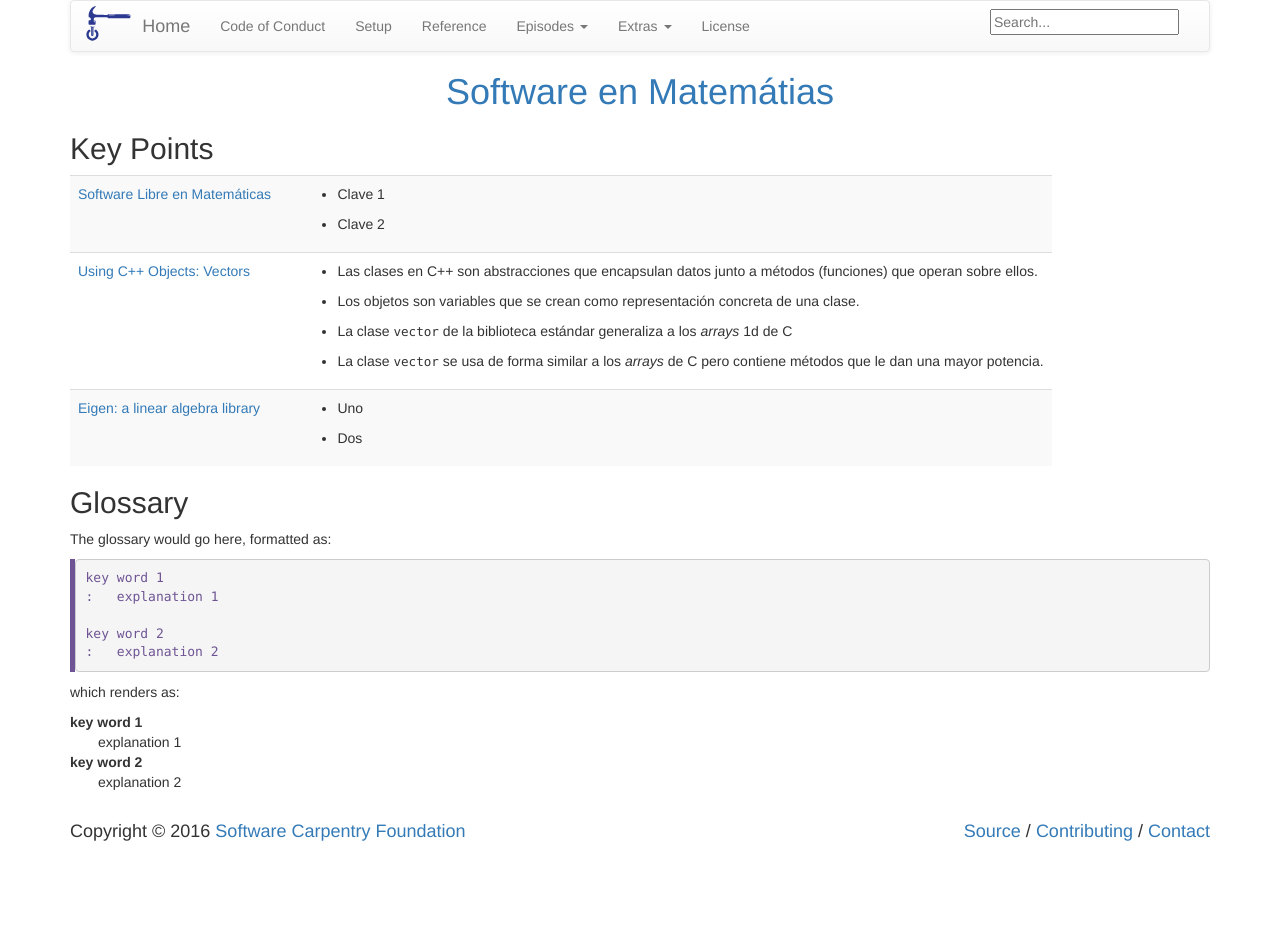
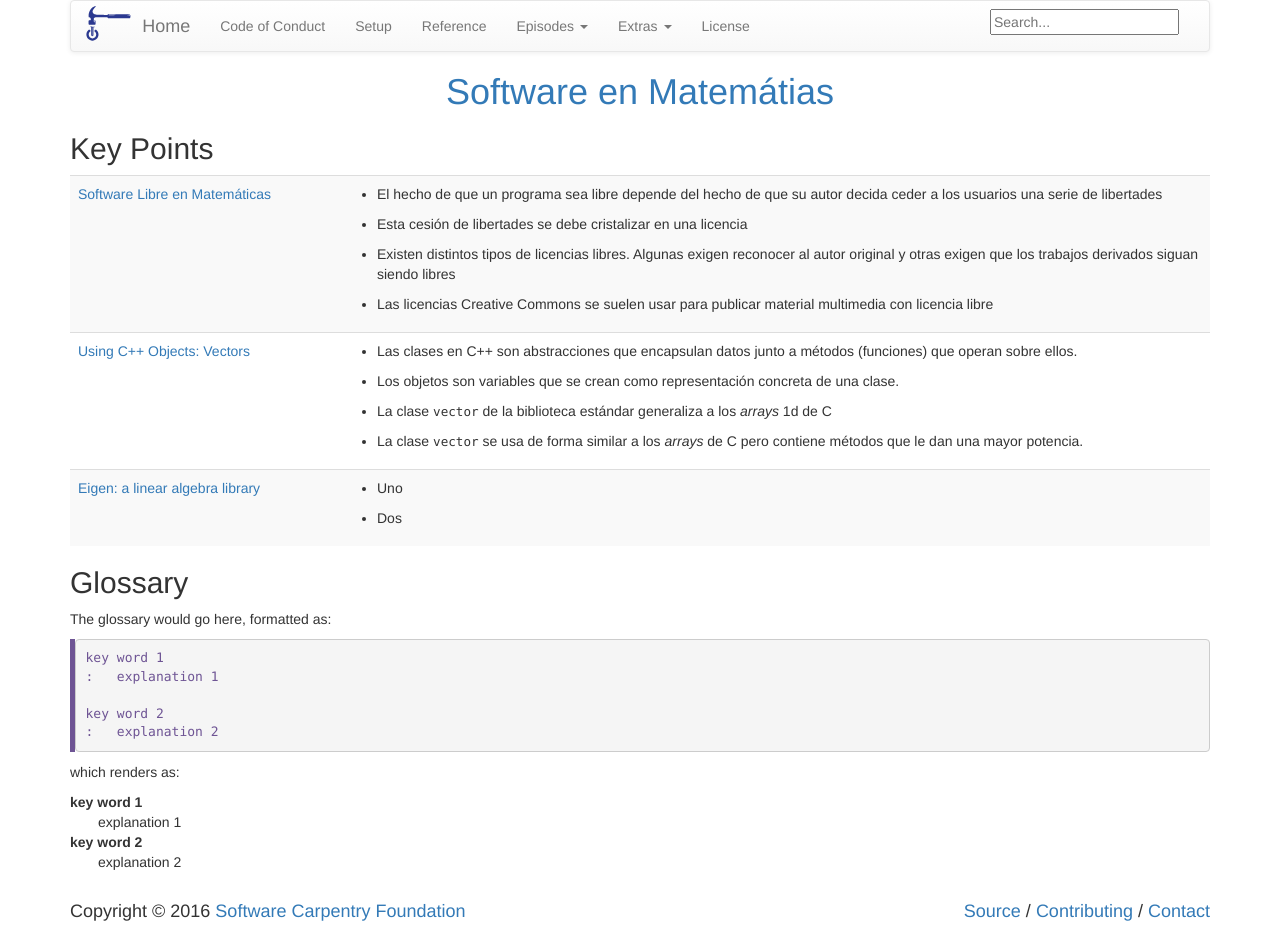
Before and after one commit to rrgalvan/libresoftmat, a Jekyll site: the page built from reference.md, in a window 1280 px wide. Built offline with Jekyll 4.4.1, drawn with Linux system fonts in a browser that asks for light colours; before the commit the page ends 900 px from its top, so only the background shows below that; part of the change alters nothing that is shown.

Commit message:
Terminada versión 1 de sección sofware libre

```diff
--- a/_episodes/01-intro.md
+++ b/_episodes/01-intro.md
@@ -1,54 +1,30 @@
 ---
 title: "Software Libre en Matemáticas"
 teaching: 15
-exercises: 5
+exercises: 15
 questions:
-- "¿Qué software estudiaremos en este curso? ¿Por qué software libre?"
+- "¿Qué es el software libre?"
+- "¿Qué tipos de licencias libres existen?"
+- "¿Existen licencias libres para documentos, vídeos y material
+  multimedia"
 objectives:
-- Objetivo 1
-- Objetivo 2
+- Distinguir el software libre de aquél que no lo sea.
+- Distinguir las propiedades de los distintos tipos de licencia libre
+- Saber dotar de licencia libre a un programa o a material multimedia.
 keypoints:
-- Clave 1
-- Clave 2
+- El hecho de que un programa sea libre depende del hecho de que su autor decida ceder a los usuarios una serie de libertades
+- Esta cesión de libertades se debe cristalizar en una licencia
+- Existen distintos tipos de licencias libres. Algunas exigen
+  reconocer al autor original y otras exigen que los trabajos
+  derivados siguan siendo libres
+- Las licencias Creative Commons se suelen usar para publicar material multimedia con licencia libre
 ---
-
-En este apartado se listarán los distintos módulos que componen la asignatura **Software en Matemáticas** impartida en el Máster en Matemáticas, dentro de la Universidad de Cádiz. En todos ellos se estudian programas matemáticos, orientados a distintas áreas (sistemas operativos, aplicaciones de escritorio, programas de cálculo simbólico o numérico, edición de textos matemáticos..., *e-learning*,...) con un denominador común: todos ellos tienen **licencia libre**.
-
-## Ficha de la asignatura
-
-
-> ## Contenidos
-> La asignatura se organizará en los módulos siguientes:
->
-> 1. El **software libre y el sistema Linux**: instalación, administración y uso cotidiano *(temas 1 y 2)*.
-> 2. Introducción a **sistemas de cálculo** con software libre. Resolución de modelos matemáticos usando Maxima y/o Python (*temas 3 y 4)*.
-> 3. Introducción a **LaTeX**. Manejo del LaTeX. Beamer: Elaboración y presentación de un trabajo, tesis o conferencia (*temas 5 y 6)*.
-> 4. Curso de **Moodle**. Creación de ficheros "scorm" *(temas 7 y 8)*.
->
-> Estos cuatro módulos pretenden barrer una amplia gama de software y herramientas informáticas relacionadas con las matemáticas, incluyendo el punto de vista de su uso en labores profesionales y, en particular, en la *docencia* y la *investigación* en matemáticas. Todo el software estudiado tiene un denominador común: su *licencia libre* que, como veremos, ofrece al usuario libertad para copiarlo y utilizarlo sin restricciones significativas.
-{: .callout}
-
-Se puede acceder a la información completa sobre la asignatura través de su la información académica del máster:
-[http://masteres.ugr.es/doctomat/pages/info_academica/guias_docentes](http://masteres.ugr.es/doctomat/pages/info_academica/guias_docentes). A continuación, se lista la asignatura general de la asignatura, tal y como se la información académica. Además, en algunos de los módulos anteriores se, ofrecerá bibliografía específica.
-
-> ## Bibliografía general
->
-> - William Stallings Sistemas operativos : aspectos internos y principios de diseño , Edit. Prentice-Hall, 2005.
-> - Andrew S. Tanenbaum Redes de Computadoras, Edit. Prentice-Hall, 1998.
-> - "Getting Started with Ubuntu", [https://ubuntu-manual.org](https://ubuntu-manual.org)
-> - Python 3 tutorial, [https://docs.python.org/3/tutorial/index.html](https://docs.python.org/3/tutorial/index.html)
-> - A. B. Downey, Think python, Green Tea Press, [http://greenteapress.com/wp/think-python](http://greenteapress.com/wp/think-python)
-> - Leslie Lamport. LATEX: A Document Preparation System. Addison-Wesley, Reading, Massachusetts, segunda edición, 1994.
-> - Michel Goossens, Frank Mittelbach and Alexander Samarin. The LATEX Companion. Addison-Wesley, Reading,  Massachusetts, 1994
-> - [http://exelearning.net/exelearning-2-1-manual-tutorial](http://exelearning.net/exelearning-2-1-manual-tutorial)
-> - [https://docs.moodle.org/31/en/Main_page](https://docs.moodle.org/31/en/Main_page)
-{: .callout}
 
 ## El software libre
 
 ![Mapa conceptual del software libre](https://upload.wikimedia.org/wikipedia/commons/thumb/6/61/Mapa_conceptual_del_software_libre.svg/800px-Mapa_conceptual_del_software_libre.svg.png)I
 
-- **¿Qué es el software libre?** El término software libre se refiere
+- **¿Qué es el software libre?** El término *software libre* se refiere
   al conjunto programas informáticos que, por elección manifiesta de
   su autor, puede ser *utilizado* libremente (con cualquier fin),
   *estudiado y modificado*, *redistribuido* y *publicado*
@@ -58,7 +34,14 @@ Se puede acceder a la información completa sobre la asignatura través de su la
   características (o libertades). A este tipo de licencias se les
   llama *licencia libre*.
 
-- **¿Qué relación hay entere software libre y software gratuito?** De
+- **¿Cuándo nació este concepto?** La definición del software libre
+  coincidió con el nacimiento del movimiento de software libre,
+  encabezado por Richard M. Stallman y la consecuente fundación en 1985
+  de la *Free Software Foundation*, para el desarrollo de aplicaciones
+  informáticas en las que la libertad del usuario sea el *propósito
+  ético* fundamental.
+
+- **¿Qué relación hay entre software libre y software gratuito?** De
   la definición de software libre se deduce que éste puede ser copiado
   y distribuido gratuitamente. No obstante, existen modelos de negocio
   basados en la venta de software libre (por ejemplo una persona puede
@@ -66,190 +49,79 @@ Se puede acceder a la información completa sobre la asignatura través de su la
   otras ventajas). Por otro lado, no todo el software gratuito
   es libre (obviamente). Con frecuencia, se denomina *freeware* al software
   gratuito que no es libre, debido a que no garantiza todas las libertades
-  citadas anteriormente.
+  que fueron señaladas en su definición.
 
-- **¿Cuando nació este concepto?** La definición del software libre
-  coincidió con el nacimiento del movimiento de software libre,
-  encabezado por Richard Stallman y la consecuente fundación en 1985
-  de la *Free Software Foundation*, con la intención de colocar la
-  libertad del usuario informático como propósito ético fundamental.
+- **¿Qué tipos de licencias libres existen?** Según el tipo de
+  restricciones que imponen a la redistribución del código, podemos
+  agrupar las licencias libres en los siguientes grupos:
+  - *Dominio público*: Software que está sujeto a licencia, pues el
+    autor ha donado sus derechos a toda la humanidad, o bien los
+    derechos de autor ya han expirado. Por tanto, cualquiera puede
+    conocer y hacer uso de este tipo de software.
+  - *BSD* (Berkley Software Distribution). Es un tipo de licencias muy
+    cercanas al dominio público y por tanto muy permisivas, pues la
+    única restricción que imponen es para la modificación y
+    redistribución del software es el *reconocimiento al autor
+    original*. En particular, permiten la redistribución del código
+    con una licencia que no sea libre.
+  - *GPL* (GNU Public License). Es un tipo de licencia libre
+    (introducida por la *free software foundation*) que es menos
+    permisiva que las anteriores pues, al reconocimiento de la autoría
+    del software, añaden la obligación de mantener el mismo tipo de
+    licencia en los trabajos derivados. Este último tipo de "mecanismo
+    legal" es conocido como *copyleft* (en un juego de palabras con el
+    concepto de *copyright*).
+
+- **¿Existen licencias libres para documentos, vídeos y material
+  multimedia?** Existen distintos tipos de licencias orientadas a la
+  publicación de material multimedia. Las más famosas son las
+  conocidas como **Creative Commons**. Creative Commons publica una
+  familia de licencias, que pueden ser seleccionadas para otorgar una
+  serie de derechos concretos sobre el material publicado a terceras
+  personas bajo ciertas condiciones. De esta forma, se consiguen
+  licencias de tipos similares a los grupos de licencias descritos
+  anteriormente. También se incluyen algunas condiciones (prohibición
+  de publicar trabajos derivados y prohibición de uso con fines
+  comerciales) que dan lugar a que *no todas las licencias Creative
+  Commons son libres*, en un sentido estricto. Combinando estas
+  condiciones, se definen seis licencias (además del dominio público),
+  que se sumarizan en la siguiente gráfica. Se pueden consultar más
+  detalles, por ejemplo, en la
+  [página de Wikipedia](https://es.wikipedia.org/wiki/Licencias_Creative_Commons). Por
+  cierto, todas las páginas de wikipedia están dotadas de una licencia
+  libre, en concreto "Creative Commons Atribución Compartir Igual"
+  (CC-BY-SA), que es una licencia de tipo *copyleft*.  <center> <img
+  src="https://upload.wikimedia.org/wikipedia/commons/thumb/e/e9/Creative_Commons_Semaforoa.svg/800px-Creative_Commons_Semaforoa.svg.png"
+  alt="Drawing" style="width: 400px;"/> </center>
+
+- **¿Cómo publicar con licencia libre un programa u otro tipo de
+  material?** Para dotar a un programa (o a material multimedia) de
+  una licencia concreta, es suficiente indicar claremente (por
+  ejemplo, en un archivo llamado *COPYRIGHT* que esté contenido en
+  la carpeta principal del programa) el nombre del autor o autores
+  junto a la licencia elegida. Es recomendable incluir el texto
+  completao de la licencia (o, al menos, un enlace al lugar de
+  internet donde se puede encontrar el texto).
+
+- **¿Es suficiente con publicar un trabajo en internet para que éste
+  tenga licencia libre?** No. Para que un programa o un documento
+  multimedia tenga licencia libre es necesario especificar el nombre
+  del autor y cuáles son las libertades que se ceden al usuario (a
+  través de una licencia). En caso contrario, el programa o el
+  documento tendrá todos los derechos reservados.
 
 
-Un programa informático es software libre si otorga a los usuarios todas estas libertades de manera adecuada. De lo contrario no es libre. Existen diversos esquemas de distribución que no son libres, y si bien podemos distinguirlos sobre la base de cuánto les falta para llegar a ser libres, su uso bien puede ser considerado contrario a la ética en todos los casos por igual.2
-
-El software libre suele estar disponible gratuitamente, o al precio de coste de la distribución a través de otros medios; sin embargo no es obligatorio que sea así, por lo tanto no hay que asociar «software libre» a «software gratuito» (denominado usualmente freeware), ya que, conservando su carácter de libre, puede ser distribuido comercialmente. Análogamente, el software gratis o gratuito incluye en ocasiones el código fuente; no obstante, este tipo de software no es «libre» en el mismo sentido que el software libre, a menos que se garanticen los derechos de modificación y redistribución de dichas versiones modificadas del programa.
-
-Tampoco debe confundirse software libre con «software de dominio público». Éste último es aquel que no requiere de licencia, pues sus derechos de explotación son para toda la humanidad, porque pertenece a todos por igual. Cualquiera puede hacer uso de él, consignando su autoría original. Este software sería aquel cuyo autor lo dona a la humanidad o cuyos derechos de autor han expirado. Si un autor condiciona su uso bajo una licencia, por muy débil que sea, ya no es del dominio público.
-
-
-## Compilación con GNU C++
-
-Con frecuencia se utilizan editores especializados o entornos integrados para la compilación de ficheros C++, que permiten combinar la edición, compilación y ejecución de los programas en entornos de escritorio. Muchos de estos entornos permiten utilizar proyectos de compilación en formatos *Make* y/o *CMake*.
-
+> ## Ejercicios
 >
-> ## Algunos editores y entornos integrados recomendados
+> 1. ¿Cuál de las seis licencias creative commons se puede considerar como una licencia de tipo GPL?
+> 2. ¿Cuál de las seis licencias creative commons se puede considerar como una licencia de tipo BSD?
+> 3. La página web actual está basada en el diseño de [Software Carpentry](https://software-carpentry.org), un proyecto dedicado a la enseñanza de habilidades básicas de computación para científicos. Por cierto, el proyecto se centra en el Software libre. ¿A qué licencia está sujeto el material docente contenido en esta página web?
 >
->  Los siguientes editores tiene en común tener una licencia libre y ser multi-plataforma (GNU/Linux, MacOS, Windows). Se presentan de menor a mayor facilidad de uso (definida como pendiente inicial de la curva de aprendizaje).
+> > ## Soluciones
+> >
+> > 1. La  licencia "Creative Commons Atribución Compartir Igual" (CC-BY-SA) obliga a compartir los trabajos derivados con la misma licencia y, por tanto, es de tipo GPL.
+> > 2. La  licencia "Creative Commons Atribución" (CC-BY) sólo obliga reconocer al autor original y, por tanto, es de tipo BSD.
+> > 3. En la parte superior derecha de esta página se encuentra un enlace llamado *License*. En él se puede comprobar que este trabajo está sujeto a licencia CC-BY-SA.
+> {: .solution}
 >
-> - [Code::Blocks]
-> - [Eclipse]
-> - [Emacs]
-> - [Vim]
-{: .discussion}
-
-En vez de optar por un entorno integrado, los conceptos serán independientes del editor utilizado. Se incluye así la posibilidad de utilizar editores (como [Emacs], [Vi] o [Nano]) dentro de terminales UNIX. Este caso es usual en sesiones remotas (en entornos UNIX que son ejecutados en servidores remotos).
-
->
-> ## Edición del programa `holamundo.cpp`
->
-> Ejercicio: utilizando la consola UNIX:
->
-> 1. Crear, dentro del directorio de inicio del usuario, un directorio llamado `proyectos` y dentro de él uno nuevo llamado `c++`
-> 2. Crear, dentro del directorio `c++`, un fichero llamado `holamundo.cpp` que contenga el código C++ que fue introducido anteriormente
->
-{: .challenge}
-
-Antes de procesar el programa anterior, debemos asegurarnos de contar con un compilador C++ adecuado. Aquí nos centraremos en el compilador GNU C++, que forma parte de [GCC] (GNU Compiler Collection).
-
->
-> ## Instalación del compilador GNU C++
->
-> - GNU C++ tiene licencia libre y puede instalarse en todos los sistemas operativos usuales.
-> - En entornos GNU/Linux basados en Debian (como Ubuntu), es suficiente teclear en la consola UNIX la siguiente orden (que instalará además otras herramienteas como el compilador GNU C o la herramienta de compilación Make:
->
-> ~~~
-> sudo apt-get install build-essential
-> ~~~
-> {: .bash}
-{: .discussion}
-
-Utilizando este compilador y suponiendo que nos encontramos, dentro de la consola UNIX, en el directorio c++, podemos compilar el programa `holamundo.cpp` mediante la siguiente orden:
-
-> ~~~
-> g++ holamundo.cpp -o holamundo
-> ~~~
-> {: .bash}
-
-Como resultado, contaremos con un programa ejecutable llamado `holamundo`, situado en el directorio actual. Por supuesto, el nombre `holamundo` puede modificarse o, incluso, la opción `-o holamundo` puede ser eliminada (y en este caso, el programa resultante se llamará `a.out`). A continuación, podemos ejecutar el programa de la siguiente forma,
-
-> ~~~
-> ./holamundo
-> ~~~
-> {: .bash}
-
-obteniendo el siguiente resultado:
-
-> ~~~
-> ¡Hola mundo!
-> ~~~
-> {: .output}
-
->
-> ## Otras opciones de compilación
->
-> El compilador `g++` admite muchas otras opciones, entre ellas:
->
-> - `-l`: Utilizar una biblioteca
-> - `-I`: Explicitar un directorio desde donde incluir ficheros
-> - `-Wall`: Al compilar, mostrar tanos mensajes de aviso (*warnings*) como sea posible (para poder localizar posibles errores).
->
-> Por ejemplo, consideremos el siguiente programa, al que llamaremos `ejemplo2.cpp`
->
-> ~~~
-> #include <iostream>
-> #include <cmath> // Biblioteca matemática de C
-> int main()
-> {
->   // Declaramos dos números en doble precisión.
->   double x, y=3; // A y le asignamos un valor
->   std::cout << "La raíz de " << y << " es " << sqrt(y) << std::endl;
-> }
-> ~~~
-> {: .cpp}
->
-> En él se calcula la raíz de *y=3*. Se declara una variable, *x*, que no se utiliza, lo que podría ser un indicio de errores en futuras versiones.
-> Si compilamos con la opción `-Wall`, el compilador nos advertirá de este heho:
->
-> ~~~
-> g++ -Wall ejemplo1 -o ejemplo1
-> ~~~
-> {: .cpp}
->
-> ~~~
-> math.cpp: In function ‘int main()’:
-> math.cpp:7:10: warning: unused variable ‘x’ [-Wunused-variable]
->    double x, y=3; // A y le asignamos un valor
->           ^
-> ~~~
-> {: .output}
-{: .discussion}
-
-## Tipos de datos, variables, funciones y aritmética
-
-La sintaxis básica de C++ está basada en C con algunas extensiones, como muestran el siguiente ejemplos. Para conocer más detalles, puede consultarse un tutorial como el contenido en el capítulo 2 de [[B. Stroustrup (4th edition)]]
-
-> ## Un ejemplo más extenso
-> En el siguiente ejemplo se muestra un programa C++ que define dos funciones y, utilizándolas junto a un bucle *for*, las aplica a un rango de valores
->
-> ~~~
-> #include <iostream>
->
-> // Calculate the square of double precision floating-point number
-> double square(double x)
-> {
->   return x*x;
-> }
->
-> // Print a formated string showing the square of x
-> void print_square(double x)
-> {
->   std::cout << "The square of " << x
-> 	    << " is: " << square(x) << std::endl;
-> }
->
-> int main()
-> {
->   int nSquares = 5;
->   double x=1;
->   for (int i=0; i<nSquares; i++)
->     {
->       print_square(x);
->       x++;
->     }
-> }
->
-> ~~~
-> {: .cpp}
 {: .callout}
-
-El resultado debe ser el siguiente:
-
-> ~~~
-> The square of 1 is: 1
-> The square of 2 is: 4
-> The square of 3 is: 9
-> The square of 4 is: 16
-> The square of 5 is: 25
-> ~~~
-> {: .output}
-
-En el programa anterior se pueden observar algunas diferencias con el clásico lenguaje C. Entre ellas, la posibilidad de declarar e inicializar las variables en el cuerpo de las funciones. Por ejemplo, en el bucle `for` anterior, se declara y se utiliza directamente la variable que actuará como contador (`int i=0`).
-
-> ## Variantes del programa anterior
->
-> Como ejercicio, se propone programar una variante del programa anterior que:
->
-> - Sustituya la función `square` por $$f(x)=\cos(x^2+1)$$
-> - Sustituya el bucle `for` por un bucle `while`
->
-{: .challenge}
-
-
-[Code::Blocks]: http://www.codeblocks.org
-[Eclipse]: [Code::Blocks] http://www.eclipse.org/downloads/packages/eclipse-ide-cc-developers/marsr
-[Emacs]: https://www.gnu.org/software/emacs
-[Vim]: http://www.vim.org
-[Vi]: http://www.vim.org
-[Nano]: https://www.nano-editor.org
-[GCC]: http://gcc.gnu.org
-[B. Stroustrup (4th edition)]: http://www.stroustrup.com/4th.html
```
